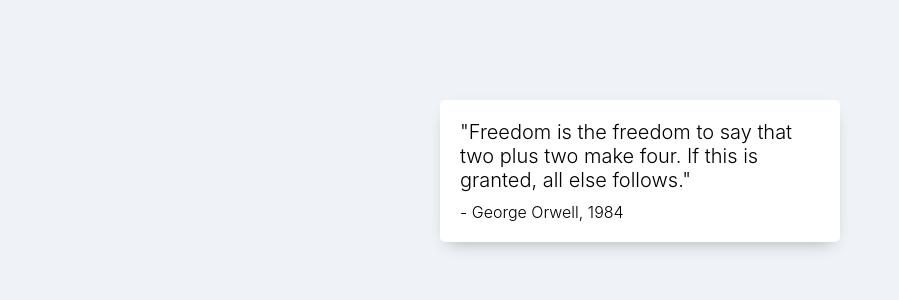
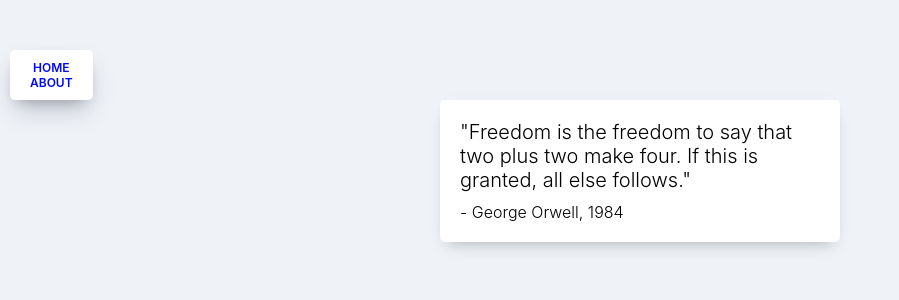
Before and after one commit to blacksw1102/movie_app_2020, a React (Create React App) app: page /#/about in a window 1280 px wide. Shown: the top 300 px of the page, without its empty margins (0-899 px from the left). Built offline with nearby package versions, Linux system fonts and the light colour scheme.

Commit message:
8-5 저장

```diff
--- a/src/App.js
+++ b/src/App.js
@@ -4,13 +4,16 @@
 import { HashRouter, Route } from 'react-router-dom'
 import About from './routes/About';
 import Home from './routes/Home';
+import Navigation from './components/Navigation';
+import Detail from './routes/Detail';
 
 function App() {
   return (
     <HashRouter>
+      <Navigation />
       <Route path="/" exact={true} component={Home} />
-      <Route path="/home" exact={true} component={Home} />
       <Route path="/about" component={About} />
+      <Route path="/movie-detail" component={Detail} />
     </HashRouter>
   )
 }
--- a/src/components/Movie.js
+++ b/src/components/Movie.js
@@ -1,10 +1,17 @@
 import React from 'react';
 import PropTypes from 'prop-types';
 import './Movie.css';
+import { Link } from 'react-router-dom';
 
 function Movie({ title, year, summary, poster, genres }) {
   return (
     <div className="movie">
+      <Link
+        to={{
+          pathname: '/movie-detail',
+          state: { year, title, summary, poster, genres },
+        }}
+      >
         <img src={poster} alt={title} title={title} />
         <div className="movie__data">
           <h3 className="movie__title">{title}</h3>
@@ -16,6 +23,7 @@
           </ul>
           <p className="movie__summary">{summary.slice(0, 180)}...</p>
         </div>
+      </Link>
     </div>
   );
 };
--- /dev/null
+++ b/src/components/Navigation.css
@@ -0,0 +1,34 @@
+.nav {
+  z-index: 1;
+  position: fixed;
+  top: 50px;
+  left: 10px;
+  display: flex;
+  flex-direction: column;
+  background-color: white;
+  padding: 10px 20px;
+  box-shadow: 0 13px 27px -5px rgba(50, 50, 93, 0.25), 0 8px 16px -8px rgba(0, 0, 0, 0.3), 0 -6px 16px -6px rgba(0, 0, 0, 0.025);
+  border-radius: 5px;
+}
+
+.nav a {
+  text-decoration: none;
+  color: #0008fc;
+  text-transform: uppercase;
+  font-size: 12px;
+  text-align: center;
+  font-weight: 600;
+}
+
+@media screen and (max-width: 1090px) {
+  .nav {
+    left: initial;
+    top: initial;
+    bottom: 0px;
+    width: 100%;
+  }
+
+  .nav a:not(:last-child) {
+    margin-bottom: 20px;
+  }
+}
--- /dev/null
+++ b/src/components/Navigation.js
@@ -0,0 +1,14 @@
+import React from 'react';
+import { Link } from 'react-router-dom';
+import './Navigation.css';
+
+function Navigation() {
+  return (
+    <div className="nav">
+      <Link to="/">Home</Link>
+      <Link to="/about">About</Link>
+    </div>
+  )
+}
+
+export default Navigation;
--- a/src/routes/About.js
+++ b/src/routes/About.js
@@ -1,11 +1,13 @@
 import React from 'react';
 import './About.css';
 
-function About() {
+function About(props) {
+  console.log(props);
   return (
     <div className="about__container">
       <span>
-        "Freedom is the freedom to say that two plus two make four. If this is granted, all else follows."
+        "Freedom is the freedom to say that two plus two make four.
+        If this is granted, all else follows."
       </span>
       <span>- George Orwell, 1984</span>
     </div>
--- /dev/null
+++ b/src/routes/Detail.js
@@ -0,0 +1,24 @@
+import React from "react";
+
+class Detail extends React.Component {
+  componentDidMount() {
+    const { location, history } = this.props;
+
+    if (location.state === undefined) {
+      history.push("/");
+    }
+
+    console.log(this.props);
+  }
+
+  render() {
+    const { location } = this.props;
+    if (location.state) {
+      return <span>{location.state.title}</span>
+    } else {
+      return null;
+    }
+  }
+}
+
+export default Detail;
```
Also changed, not shown: src/Potato.js (deleted, +0 -7 lines). Lines whose indentation alone changed are shown as unchanged.
